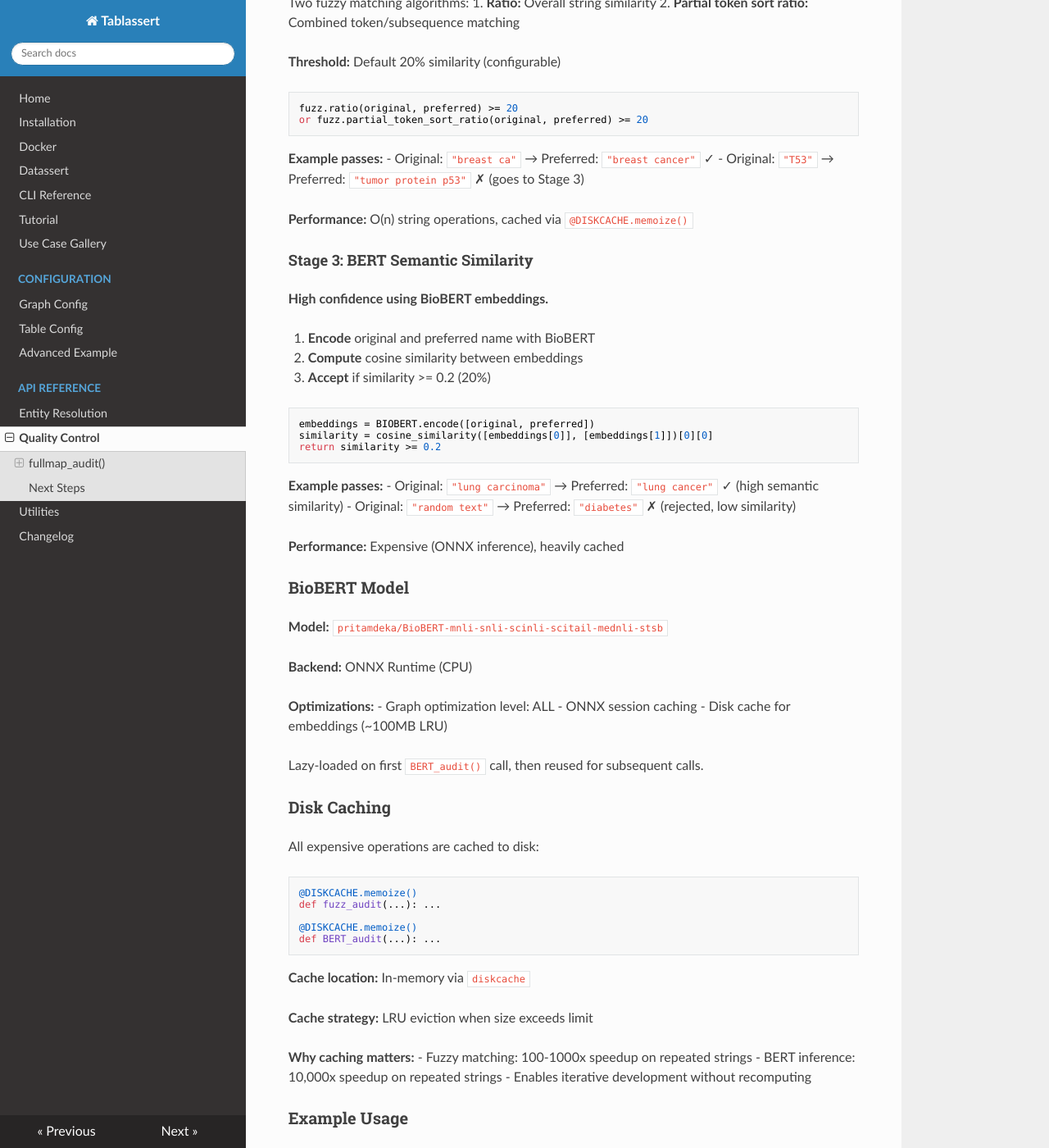
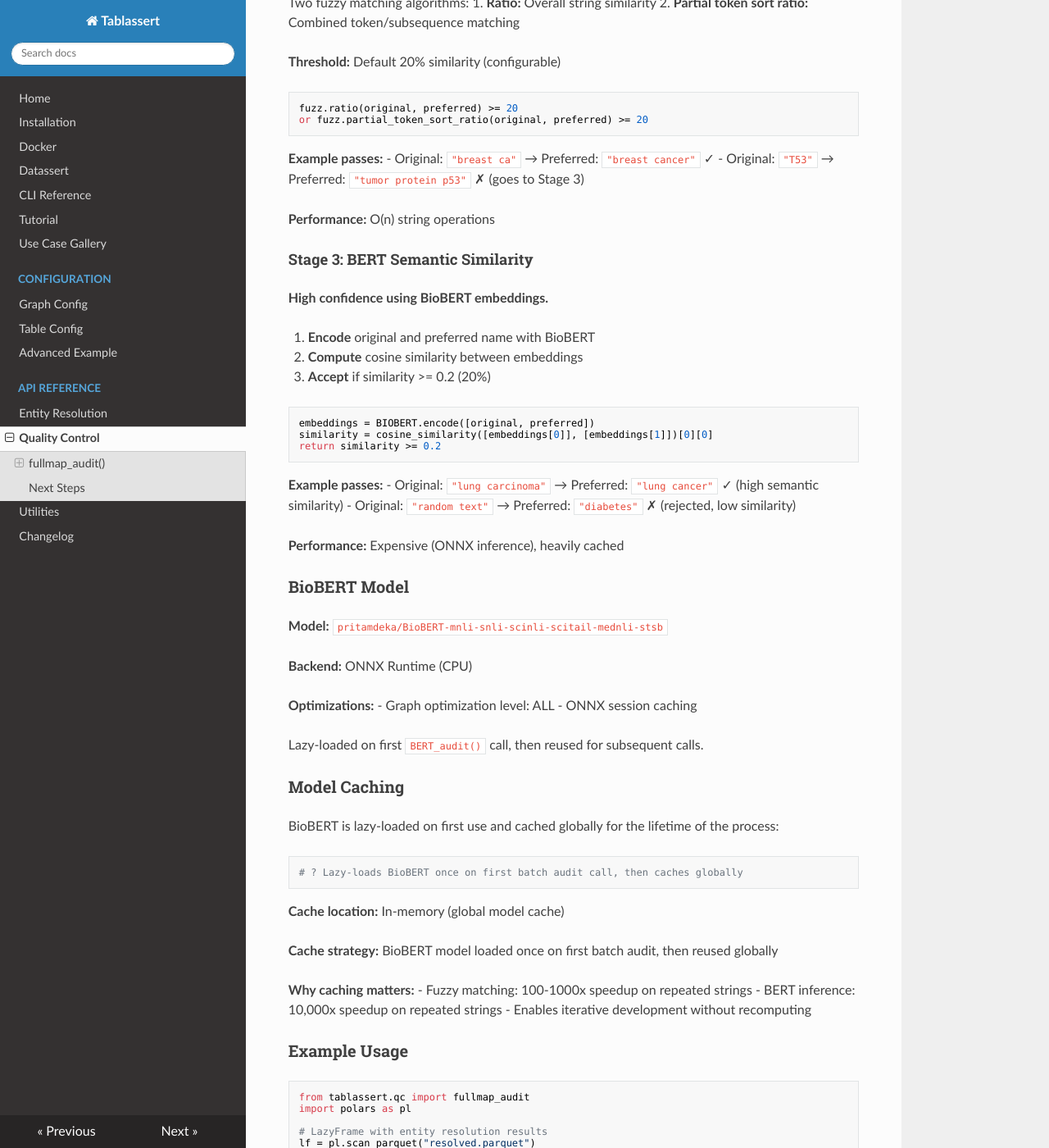
Before and after one commit to SkyeAv/Tablassert3.0.0, an MkDocs documentation site: the page built from docs/api/qc.md, in a window 1280 px wide and 1400 px high, scrolled down 1856 px. Shown: the whole window at 82% size. Built offline with MkDocs 1.6.1, drawn with Linux system fonts in a browser that asks for light colours; nearby versions of some CDN libraries.

Commit message:
Updated docs to remove diskcache

````diff
--- a/docs/api/qc.md
+++ b/docs/api/qc.md
@@ -93,7 +93,7 @@ or fuzz.partial_token_sort_ratio(original, preferred) >= 20
 - Original: `"breast ca"` → Preferred: `"breast cancer"` ✓
 - Original: `"T53"` → Preferred: `"tumor protein p53"` ✗ (goes to Stage 3)
 
-**Performance:** O(n) string operations, cached via `@DISKCACHE.memoize()`
+**Performance:** O(n) string operations
 
 #### Stage 3: BERT Semantic Similarity
 
@@ -124,25 +124,20 @@ return similarity >= 0.2
 **Optimizations:**
 - Graph optimization level: ALL
 - ONNX session caching
-- Disk cache for embeddings (~100MB LRU)
 
 Lazy-loaded on first `BERT_audit()` call, then reused for subsequent calls.
 
-### Disk Caching
+### Model Caching
 
-All expensive operations are cached to disk:
+BioBERT is lazy-loaded on first use and cached globally for the lifetime of the process:
 
 ```python
-@DISKCACHE.memoize()
-def fuzz_audit(...): ...
-
-@DISKCACHE.memoize()
-def BERT_audit(...): ...
+# ? Lazy-loads BioBERT once on first batch audit call, then caches globally
 ```
 
-**Cache location:** In-memory via `diskcache`
+**Cache location:** In-memory (global model cache)
 
-**Cache strategy:** LRU eviction when size exceeds limit
+**Cache strategy:** BioBERT model loaded once on first batch audit, then reused globally
 
 **Why caching matters:**
 - Fuzzy matching: 100-1000x speedup on repeated strings
````
Also changed, not shown: README.md (+1 -1 lines), docs/index.md (+1 -1 lines).
